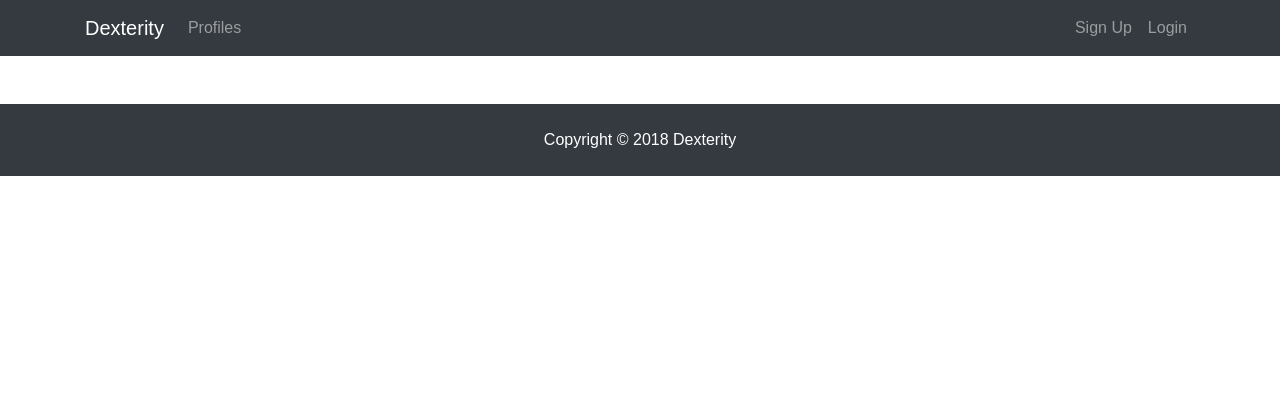
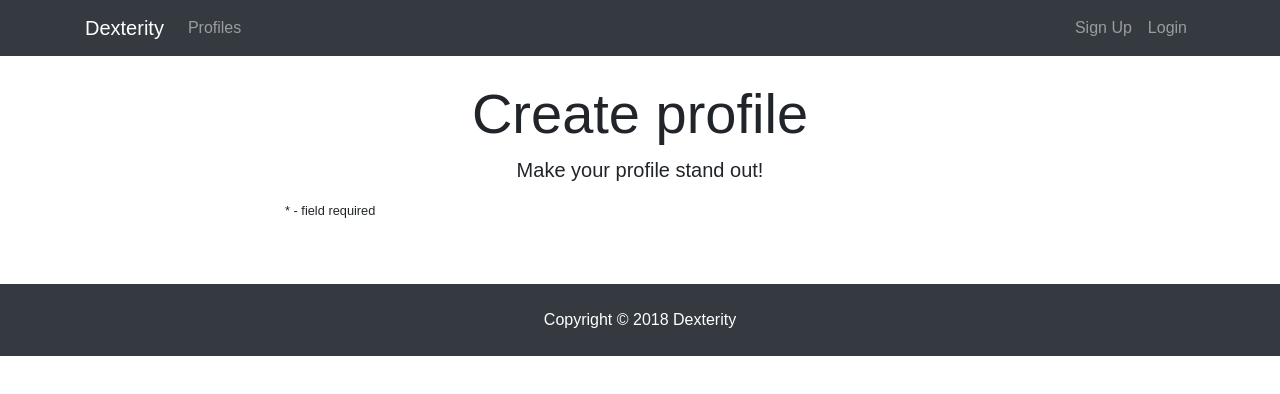
Before and after one commit to ApexAdam/dexterity, a React (Create React App) app in the folder client/: page /create-profile in a window 1280 px wide. Shown: the top 394 px of the page. Built offline with nearby package versions, Linux system fonts and the light colour scheme.

Commit message:
Add CreateProfile component (unfinished)

```diff
--- a/client/src/App.js
+++ b/client/src/App.js
@@ -16,6 +16,7 @@ import Register from './components/auth/Register'
 import Login from './components/auth/Login'
 import Dashboard from './components/dashboard/Dashboard'
 import {clearProfile} from "./actions/profileActions";
+import CreateProfile from './components/create_profile/CreateProfile'
 
 if (localStorage.jwtToken) {
     setAuthToken(localStorage.jwtToken);
@@ -45,6 +46,9 @@ class App extends Component {
                             <Switch>
                                 <PrivateRoute exact path="/dashboard" component={Dashboard}/>
                             </Switch>
+                            <Switch>
+                                <CreateProfile exact path="/create-profile" component={CreateProfile}/>
+                            </Switch>
                         </div>
                         <Footer/>
                     </div>
--- /dev/null
+++ b/client/src/components/create_profile/CreateProfile.js
@@ -0,0 +1,56 @@
+import React, {Component} from 'react';
+import {connect} from 'react-redux'
+import PropTypes from 'prop-types'
+import TextFieldGroup from '../common/TextFieldGroup'
+
+class CreateProfile extends Component {
+    state = {
+        displaySocialInputs: false,
+        handle: '',
+        company: '',
+        website: '',
+        location: '',
+        status: '',
+        skills: '',
+        githubusername: '',
+        bio: '',
+        twitter: '',
+        facebook: '',
+        linkedin: '',
+        youtube: '',
+        instagram: '',
+        errors: {}
+    };
+
+    render() {
+        return (
+            <div className="create-profile">
+                <div className="container">
+                    <div className="row">
+                        <div className="col-md-8 m-auto">
+                            <h1 className="display-4 text-center">Create profile </h1>
+                                <p className="lead text-center">
+                                    Make your profile stand out!
+                                </p>
+                                <small className="d-block pb-3"> * - field required</small>
+                        </div>
+                    </div>
+                </div>
+
+            </div>
+        );
+    }
+}
+
+CreateProfile.propTypes = {
+    profile: PropTypes.object.isRequired,
+    errors: PropTypes.object.isRequired
+};
+
+const mapStateToProps = state => ({
+    profile: state.profile,
+    errors: state.errors
+
+});
+
+export default connect()(CreateProfile);
--- a/client/src/components/dashboard/Dashboard.js
+++ b/client/src/components/dashboard/Dashboard.js
@@ -32,7 +32,7 @@ class Dashboard extends Component {
                             Welcome {user.name}
                         </p>
                         <p>You have not created a profile</p>
-                        <Link to="/create/profile" className=""> Create Profile </Link>
+                        <Link to="/create-profile" className="btn btn-lg btn-success"> Create Profile </Link>
                     </div>
                 )
             }
```
